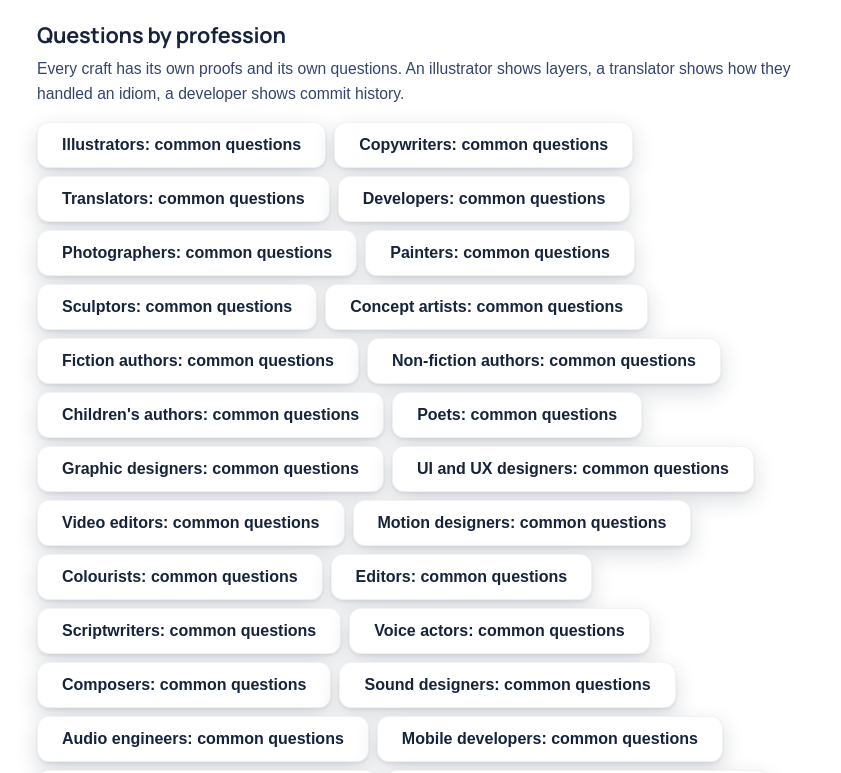
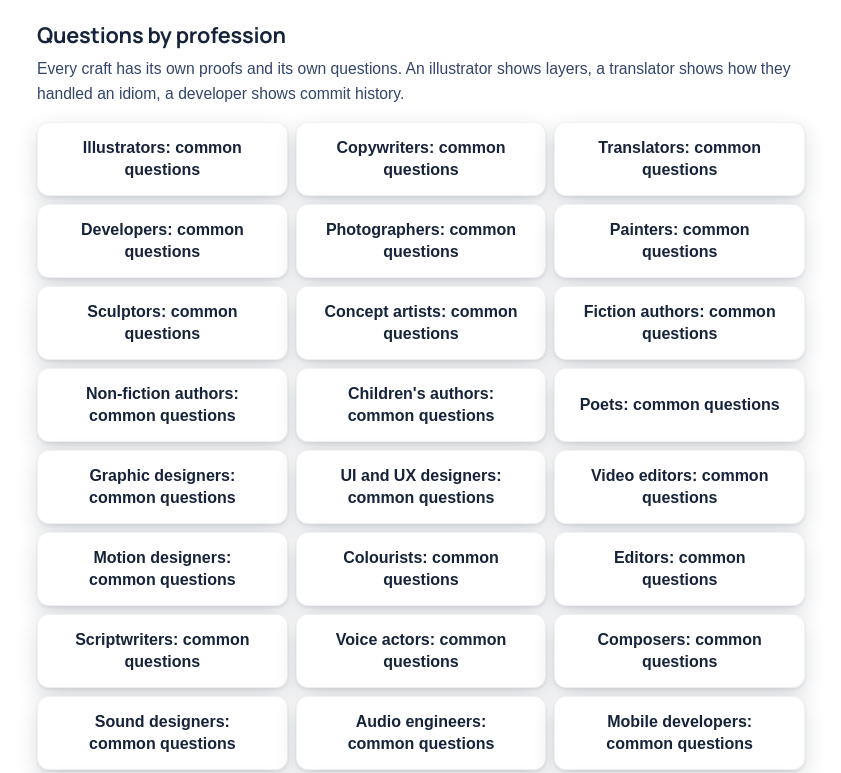
Before and after one commit to dm100usa-oss/no-ai-marketplace, a Next.js app: page /en/faq in a window 1280 px wide. Shown: the part 1320-2093 px from the top of the page, without its empty margins (219-1060 px from the left). Built offline with nearby package versions, Linux system fonts and the light colour scheme; a web font is replaced by a local one.

Commit message:
Update page.tsx

```diff
--- a/src/app/[lang]/faq/page.tsx
+++ b/src/app/[lang]/faq/page.tsx
@@ -66,13 +66,13 @@ export default async function FaqPage({
           <p className="mt-2 text-[0.98rem]" style={{ color: "var(--color-muted)" }}>
             {p.byProfessionIntro}
           </p>
-          <div className="mt-4 flex flex-wrap gap-2">
+          <div className="mt-4 grid grid-cols-1 gap-2 sm:grid-cols-2 lg:grid-cols-3">
             {professions.map((prof) => (
               <LocaleLink
                 key={prof.slug}
                 lang={locale}
                 href={`/faq/${prof.slug}`}
-                className="btn btn-quiet"
+                className="btn btn-quiet !flex h-full w-full justify-center text-center !leading-snug"
               >
                 {prof.title}
               </LocaleLink>
```
